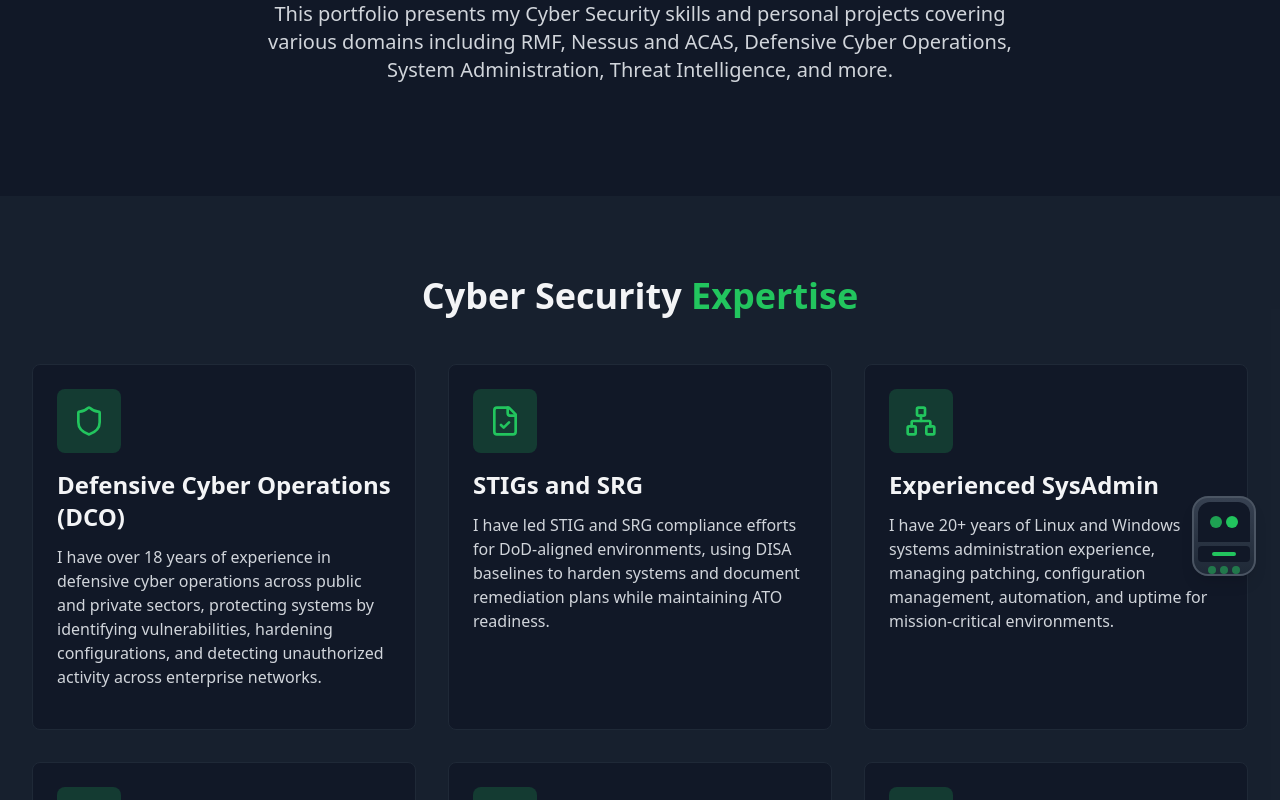
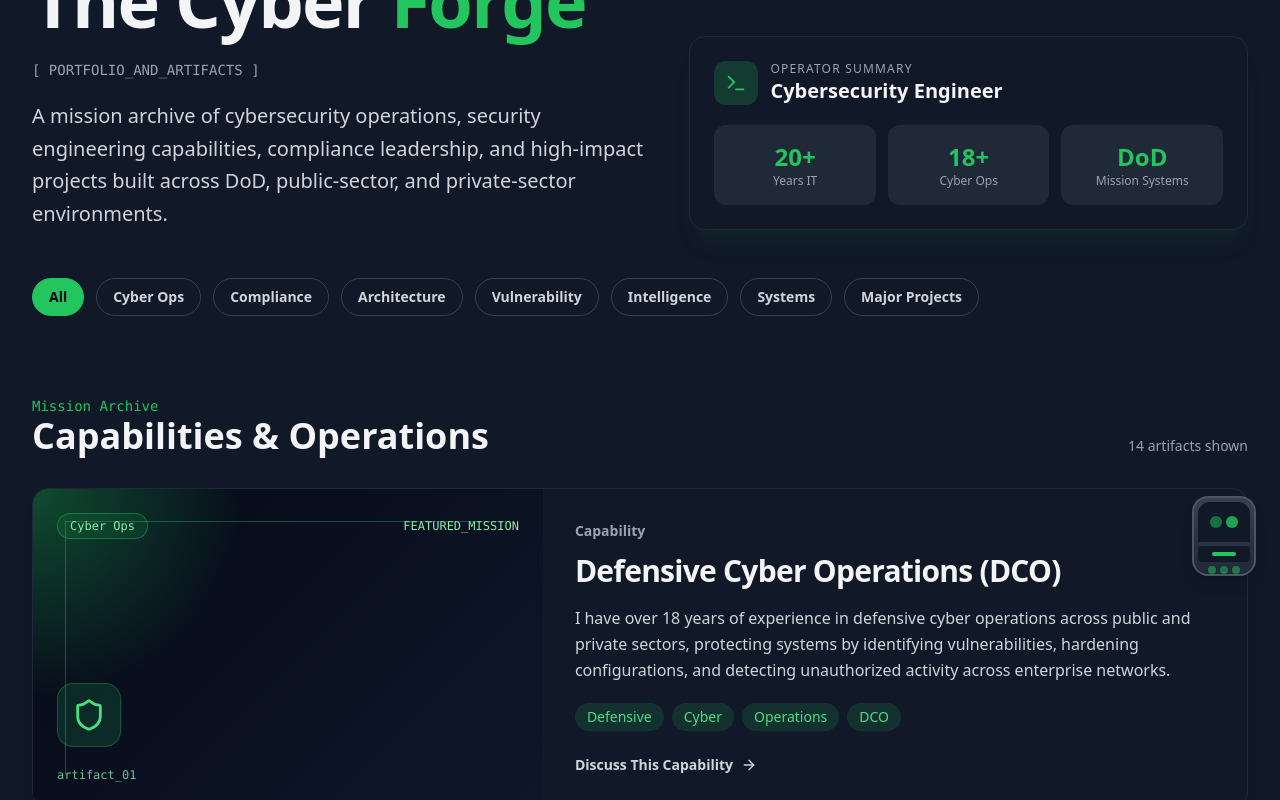
Before and after one commit to ebarlowjr2/cyber-engineer, a React (Vite) app: page /portfolio in a window 1280 px wide. Shown: the part 200-1000 px from the top of the page. Built offline with nearby package versions, Linux system fonts and the light colour scheme.

Commit message:
Refresh portfolio archive layout

```diff
--- a/src/pages/Portfolio.tsx
+++ b/src/pages/Portfolio.tsx
@@ -1,91 +1,208 @@
 import '../App.css'
-import { Mail } from 'lucide-react'
+import { ArrowRight, ExternalLink, Mail, Terminal } from 'lucide-react'
+import { useMemo, useState } from 'react'
 import { Link } from 'react-router-dom'
 import { PageLayout } from '../components/PageLayout'
 import { expertiseAreas, majorProjects } from '../data/portfolio'
 
+const filters = ['All', 'Cyber Ops', 'Compliance', 'Architecture', 'Vulnerability', 'Intelligence', 'Systems', 'Major Projects']
+
+const expertiseCategories: Record<string, string> = {
+  'Defensive Cyber Operations (DCO)': 'Cyber Ops',
+  'STIGs and SRG': 'Compliance',
+  'Experienced SysAdmin': 'Systems',
+  'Risk Management Framework, A&A, and ATO': 'Compliance',
+  'ACAS and Nessus': 'Vulnerability',
+  'Cyber Threat Intelligence (CTI)': 'Intelligence',
+  'Incident Response & Forensics': 'Cyber Ops',
+  'Security Architecture & Zero Trust': 'Architecture',
+  'Identity & Access Management (IAM)': 'Architecture',
+  'Compliance Audits & Reporting': 'Compliance',
+}
+
 export default function Portfolio() {
+  const [activeFilter, setActiveFilter] = useState('All')
+
+  const archiveItems = useMemo(
+    () => [
+      ...expertiseAreas.map((area) => ({
+        ...area,
+        category: expertiseCategories[area.title] ?? 'Cyber Ops',
+        type: 'Capability',
+        featured: ['Defensive Cyber Operations (DCO)', 'Risk Management Framework, A&A, and ATO', 'Security Architecture & Zero Trust'].includes(area.title),
+        link: undefined as string | undefined,
+        linkLabel: undefined as string | undefined,
+        tags: area.title
+          .replace(/[(),&]/g, '')
+          .split(' ')
+          .filter((word) => word.length > 2)
+          .slice(0, 4),
+      })),
+      ...majorProjects.map((project) => ({
+        ...project,
+        category: 'Major Projects',
+        type: 'Operation',
+        featured: true,
+        description: project.summary[0],
+        link: project.link,
+        linkLabel: project.linkLabel,
+      })),
+    ],
+    [],
+  )
+
+  const visibleItems = archiveItems.filter((item) => activeFilter === 'All' || item.category === activeFilter)
+
   return (
     <PageLayout>
-      {/* Hero Section */}
-      <section className="pt-32 pb-20 px-4 sm:px-6 lg:px-8">
-        <div className="max-w-7xl mx-auto text-center">
-          <h1 className="text-5xl font-bold mb-6">
-            Cyber Security <span className="text-green-500">Knowledge Center</span>
+      <section className="pt-32 pb-12 px-4 sm:px-6 lg:px-8">
+        <div className="max-w-7xl mx-auto">
+          <div className="grid lg:grid-cols-[1.05fr_0.95fr] gap-10 items-end">
+            <div>
+              <p className="text-green-500 font-mono text-sm mb-4">Engineering, Defense & Mission Readiness</p>
+              <h1 className="text-5xl md:text-7xl font-black tracking-tight mb-6">
+                The Cyber <span className="text-green-500">Forge</span>
               </h1>
-          <p className="text-xl text-gray-600 dark:text-gray-300 mb-8 max-w-3xl mx-auto">
-            This portfolio presents my Cyber Security skills and personal projects covering various domains including RMF, Nessus and ACAS, Defensive Cyber Operations, System Administration, Threat Intelligence, and more.
+              <p className="font-mono text-sm text-gray-500 dark:text-gray-400 mb-5">[ PORTFOLIO_AND_ARTIFACTS ]</p>
+              <p className="text-xl text-gray-600 dark:text-gray-300 max-w-3xl leading-relaxed">
+                A mission archive of cybersecurity operations, security engineering capabilities, compliance leadership,
+                and high-impact projects built across DoD, public-sector, and private-sector environments.
               </p>
+            </div>
+
+            <div className="rounded-2xl border border-gray-200 dark:border-gray-800 bg-white dark:bg-gray-900 p-6 shadow-xl shadow-green-500/5">
+              <div className="flex items-center gap-3 mb-5">
+                <div className="flex h-11 w-11 items-center justify-center rounded-xl bg-green-500/20">
+                  <Terminal className="text-green-500" size={22} />
+                </div>
+                <div>
+                  <p className="text-xs uppercase tracking-widest text-gray-500 dark:text-gray-400">Operator Summary</p>
+                  <h2 className="text-xl font-bold">Cybersecurity Engineer</h2>
+                </div>
+              </div>
+              <div className="grid grid-cols-3 gap-3 text-center">
+                {[
+                  ['20+', 'Years IT'],
+                  ['18+', 'Cyber Ops'],
+                  ['DoD', 'Mission Systems'],
+                ].map(([value, label]) => (
+                  <div key={label} className="rounded-xl bg-gray-100 dark:bg-gray-800 p-4">
+                    <p className="text-2xl font-black text-green-500">{value}</p>
+                    <p className="text-xs text-gray-500 dark:text-gray-400">{label}</p>
+                  </div>
+                ))}
+              </div>
+            </div>
+          </div>
         </div>
       </section>
 
-      {/* Cyber Task Explanations Section */}
-      <section className="py-20 px-4 sm:px-6 lg:px-8 bg-gray-100 dark:bg-gray-800/50">
+      <section className="pb-8 px-4 sm:px-6 lg:px-8">
         <div className="max-w-7xl mx-auto">
-          <h2 className="text-4xl font-bold mb-12 text-center">
-            Cyber Security <span className="text-green-500">Expertise</span>
-          </h2>
-
-          <div className="grid md:grid-cols-2 lg:grid-cols-3 gap-8">
-            {expertiseAreas.map((area) => (
-              <div key={area.title} className="bg-white dark:bg-gray-900 border border-gray-200 dark:border-gray-800 rounded-lg p-6 hover:border-green-500 transition-colors">
-                <div className="flex items-center justify-center w-16 h-16 bg-green-500/20 rounded-lg mb-4">
-                  <area.icon className="text-green-500" size={32} />
-                </div>
-                <h3 className="text-2xl font-bold mb-3">{area.title}</h3>
-                <p className="text-gray-600 dark:text-gray-300 mb-4">
-                  {area.description}
-                </p>
-              </div>
+          <div className="flex flex-wrap gap-3">
+            {filters.map((filter) => (
+              <button
+                key={filter}
+                type="button"
+                onClick={() => setActiveFilter(filter)}
+                className={`rounded-full border px-4 py-2 text-sm font-semibold transition ${
+                  activeFilter === filter
+                    ? 'border-green-500 bg-green-500 text-gray-950'
+                    : 'border-gray-300 bg-white text-gray-600 hover:border-green-500 hover:text-green-500 dark:border-gray-700 dark:bg-gray-900 dark:text-gray-300'
+                }`}
+              >
+                {filter}
+              </button>
             ))}
           </div>
         </div>
       </section>
 
-      {/* Major Projects Section */}
-      <section className="py-20 px-4 sm:px-6 lg:px-8">
+      <section id="all" className="py-12 px-4 sm:px-6 lg:px-8">
         <div className="max-w-7xl mx-auto">
-          <h2 className="text-4xl font-bold mb-12 text-center">
-            Major <span className="text-green-500">Projects</span>
-          </h2>
+          <div className="mb-8 flex flex-col gap-3 sm:flex-row sm:items-end sm:justify-between">
+            <div>
+              <p className="font-mono text-sm text-green-500">Mission Archive</p>
+              <h2 className="text-4xl font-bold">Capabilities & Operations</h2>
+            </div>
+            <p className="text-sm text-gray-500 dark:text-gray-400">{visibleItems.length} artifacts shown</p>
+          </div>
 
-          <div className="grid md:grid-cols-2 gap-8">
-            {majorProjects.map((project) => (
-              <div key={project.title} className="bg-white dark:bg-gray-900 border border-gray-200 dark:border-gray-700 rounded-lg p-8 hover:border-green-500 transition-colors">
-                <div className="flex items-center gap-3 mb-4">
-                  <div className="flex items-center justify-center w-12 h-12 bg-green-500/20 rounded-lg">
-                    <project.icon className="text-green-500" size={24} />
+          <div className="grid gap-8">
+            {visibleItems.map((item, index) => (
+              <article
+                key={`${item.type}-${item.title}`}
+                className="group grid gap-0 overflow-hidden rounded-2xl border border-gray-200 bg-white shadow-lg shadow-gray-950/5 transition hover:-translate-y-1 hover:border-green-500 hover:shadow-green-500/10 dark:border-gray-800 dark:bg-gray-900 md:grid-cols-[0.42fr_0.58fr]"
+              >
+                <div className="relative min-h-64 overflow-hidden bg-gray-950 p-6">
+                  <div className="absolute inset-0 bg-[radial-gradient(circle_at_top_left,rgba(34,197,94,0.35),transparent_35%),linear-gradient(135deg,rgba(15,23,42,0.2),rgba(15,23,42,0.95))]" />
+                  <div className="absolute inset-x-8 top-8 h-px bg-green-500/40" />
+                  <div className="absolute inset-y-8 left-8 w-px bg-green-500/40" />
+                  <div className="relative flex h-full min-h-52 flex-col justify-between">
+                    <div className="flex items-center justify-between">
+                      <span className="rounded-full border border-green-500/40 bg-green-500/10 px-3 py-1 font-mono text-xs text-green-300">
+                        {item.category}
+                      </span>
+                      {item.featured ? (
+                        <span className="font-mono text-xs text-green-300">FEATURED_MISSION</span>
+                      ) : null}
                     </div>
-                  <h3 className="text-2xl font-bold">{project.title}</h3>
+                    <div>
+                      <div className="mb-5 flex h-16 w-16 items-center justify-center rounded-2xl border border-green-500/30 bg-green-500/15">
+                        <item.icon className="text-green-400" size={34} />
                       </div>
-                {project.summary.map((paragraph) => (
-                  <p key={paragraph} className="text-gray-600 dark:text-gray-300 mb-4">
-                    {paragraph}
-                  </p>
-                ))}
-                <div className={`flex flex-wrap gap-2 ${project.link ? 'mb-4' : ''}`}>
-                  {project.tags.map((tag) => (
-                    <span key={tag} className="px-3 py-1 bg-green-500/20 text-green-500 rounded-full text-sm">{tag}</span>
+                      <p className="font-mono text-xs text-green-300/80">artifact_{String(index + 1).padStart(2, '0')}</p>
+                    </div>
+                  </div>
+                </div>
+
+                <div className="p-6 md:p-8">
+                  <p className="mb-3 text-sm font-semibold text-gray-500 dark:text-gray-400">{item.type}</p>
+                  <h3 className="mb-4 text-3xl font-black tracking-tight">{item.title}</h3>
+                  <p className="mb-5 text-gray-600 dark:text-gray-300 leading-relaxed">{item.description}</p>
+
+                  <div className="mb-6 flex flex-wrap gap-2">
+                    {item.tags.map((tag) => (
+                      <span key={tag} className="rounded-full bg-green-500/15 px-3 py-1 text-sm font-medium text-green-600 dark:text-green-400">
+                        {tag}
+                      </span>
                     ))}
                   </div>
-                {project.link ? (
-                  <a href={project.link} target="_blank" rel="noopener noreferrer" className="text-green-500 hover:text-green-400 transition-colors font-semibold">
-                    {project.linkLabel}
+
+                  <div className="flex flex-wrap gap-4">
+                    {item.link ? (
+                      <a
+                        href={item.link}
+                        target="_blank"
+                        rel="noopener noreferrer"
+                        className="inline-flex items-center gap-2 text-sm font-bold text-green-600 transition hover:text-green-500 dark:text-green-400"
+                      >
+                        {item.linkLabel ?? 'View Source'}
+                        <ExternalLink size={16} />
                       </a>
                     ) : null}
+                    <Link
+                      to="/contact"
+                      className="inline-flex items-center gap-2 text-sm font-bold text-gray-700 transition hover:text-green-500 dark:text-gray-300"
+                    >
+                      Discuss This Capability
+                      <ArrowRight size={16} />
+                    </Link>
                   </div>
+                </div>
+              </article>
             ))}
           </div>
         </div>
       </section>
 
       {/* Call to Action */}
-      <section className="py-20 px-4 sm:px-6 lg:px-8 bg-gray-800/50">
+      <section className="py-20 px-4 sm:px-6 lg:px-8 bg-gray-100 dark:bg-gray-800/50">
         <div className="max-w-4xl mx-auto text-center">
-          <blockquote className="text-2xl italic text-gray-300 mb-6 border-l-4 border-green-500 pl-6">
+          <blockquote className="text-2xl italic text-gray-600 dark:text-gray-300 mb-6 border-l-4 border-green-500 pl-6 text-left">
             "The journey is never ending. There's always gonna be growth, improvement, adversity; you just gotta take it all in and do what's right, continue to grow, continue to live in the moment. Strength and growth come only through continuous effort and struggle."
           </blockquote>
-          <p className="text-lg text-gray-300 mb-8">
+          <p className="text-lg text-gray-600 dark:text-gray-300 mb-8">
             I have continuously challenged myself to learn, grow, and overcome challenges. I am seeking to join a group of innovative Cyber Security professionals who share my passion.
           </p>
           <Link to="/" className="inline-flex items-center gap-2 bg-green-500 text-gray-900 px-6 py-3 rounded-lg font-semibold hover:bg-green-400 transition-colors">
```
Lines whose indentation alone changed are shown as unchanged.
